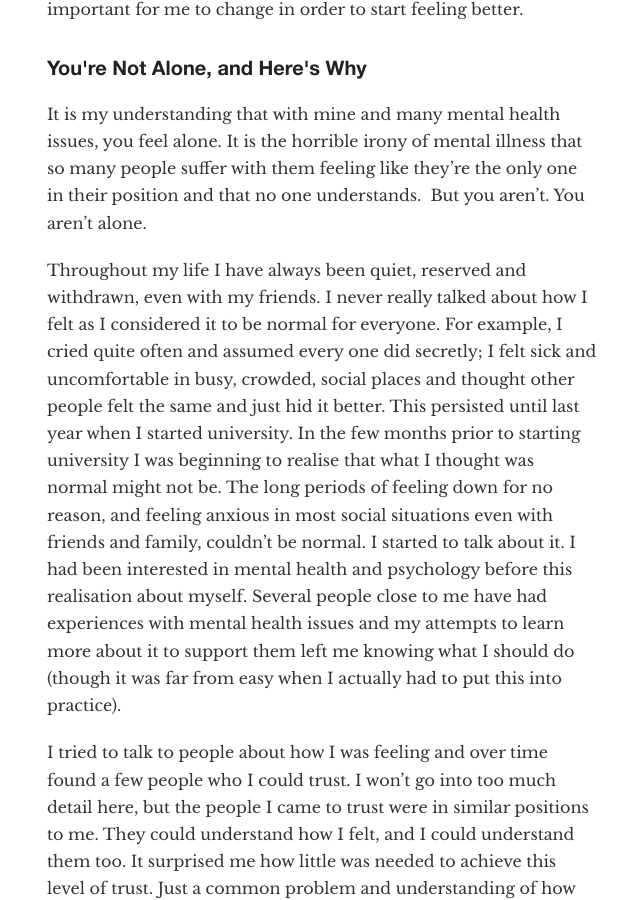
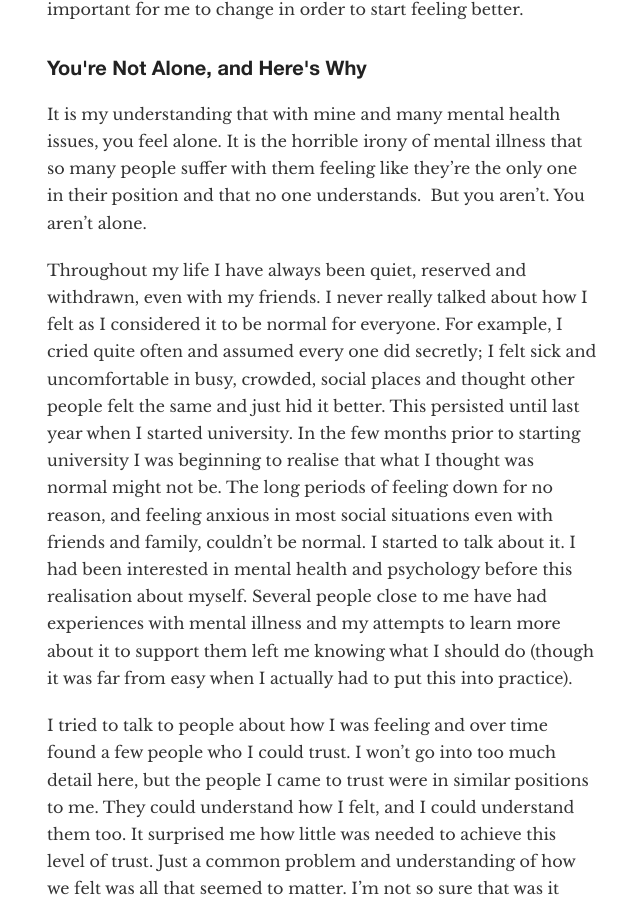
Before and after one commit to gmph/gmph.github.io, a Jekyll site: the page built from _posts/2015-08-09-mentalhealth.md, in a window 1280 px wide and 900 px high, scrolled down 2817 px. Shown: the whole window, without its empty margins (318-958 px from the left). Built offline with Jekyll 4.4.1, drawn with Linux system fonts in a browser that asks for light colours; nearby versions of some CDN libraries; comment, search, counter and statistics services are not loaded; some of the changed text lies outside the part shown.

Commit message:
Mental Health draft update

```diff
--- a/_posts/2015-08-09-mentalhealth.md
+++ b/_posts/2015-08-09-mentalhealth.md
@@ -42,7 +42,7 @@ Overall the effect of depression and anxiety on me wasn't very obvious outwardly
 
 It is my understanding that with mine and many mental health issues, you feel alone. It is the horrible irony of mental illness that so many people suffer with them feeling like they're the only one in their position and that no one understands.  But you aren't. You aren't alone.
 
-Throughout my life I have always been quiet, reserved and withdrawn, even with my friends. I never really talked about how I felt as I considered it to be normal for everyone. For example, I cried quite often and assumed every one did secretly; I felt sick and uncomfortable in busy, crowded, social places and thought other people felt the same and just hid it better. This persisted until last year when I started university. In the few months prior to starting university I was beginning to realise that what I thought was normal might not be. The long periods of feeling down for no reason, and feeling anxious in most social situations even with friends and family, couldn't be normal. I started to talk about it. I had been interested in mental health and psychology before this realisation about myself. Several people close to me have had experiences with mental health issues and my attempts to learn more about it to support them left me knowing what I should do (though it was far from easy when I actually had to put this into practice).
+Throughout my life I have always been quiet, reserved and withdrawn, even with my friends. I never really talked about how I felt as I considered it to be normal for everyone. For example, I cried quite often and assumed every one did secretly; I felt sick and uncomfortable in busy, crowded, social places and thought other people felt the same and just hid it better. This persisted until last year when I started university. In the few months prior to starting university I was beginning to realise that what I thought was normal might not be. The long periods of feeling down for no reason, and feeling anxious in most social situations even with friends and family, couldn't be normal. I started to talk about it. I had been interested in mental health and psychology before this realisation about myself. Several people close to me have had experiences with mental illness and my attempts to learn more about it to support them left me knowing what I should do (though it was far from easy when I actually had to put this into practice).
 
 I tried to talk to people about how I was feeling and over time found a few people who I could trust. I won't go into too much detail here, but the people I came to trust were in similar positions to me. They could understand how I felt, and I could understand them too. It surprised me how little was needed to achieve this level of trust. Just a common problem and understanding of how we felt was all that seemed to matter. I'm not so sure that was it though. While, yes, we did understand each other, that's not what I needed when talking to people and that's not all I needed to give.
 
```
Also changed, not shown: other parts of _posts/2015-08-09-mentalhealth.md (+5 -5 lines).
